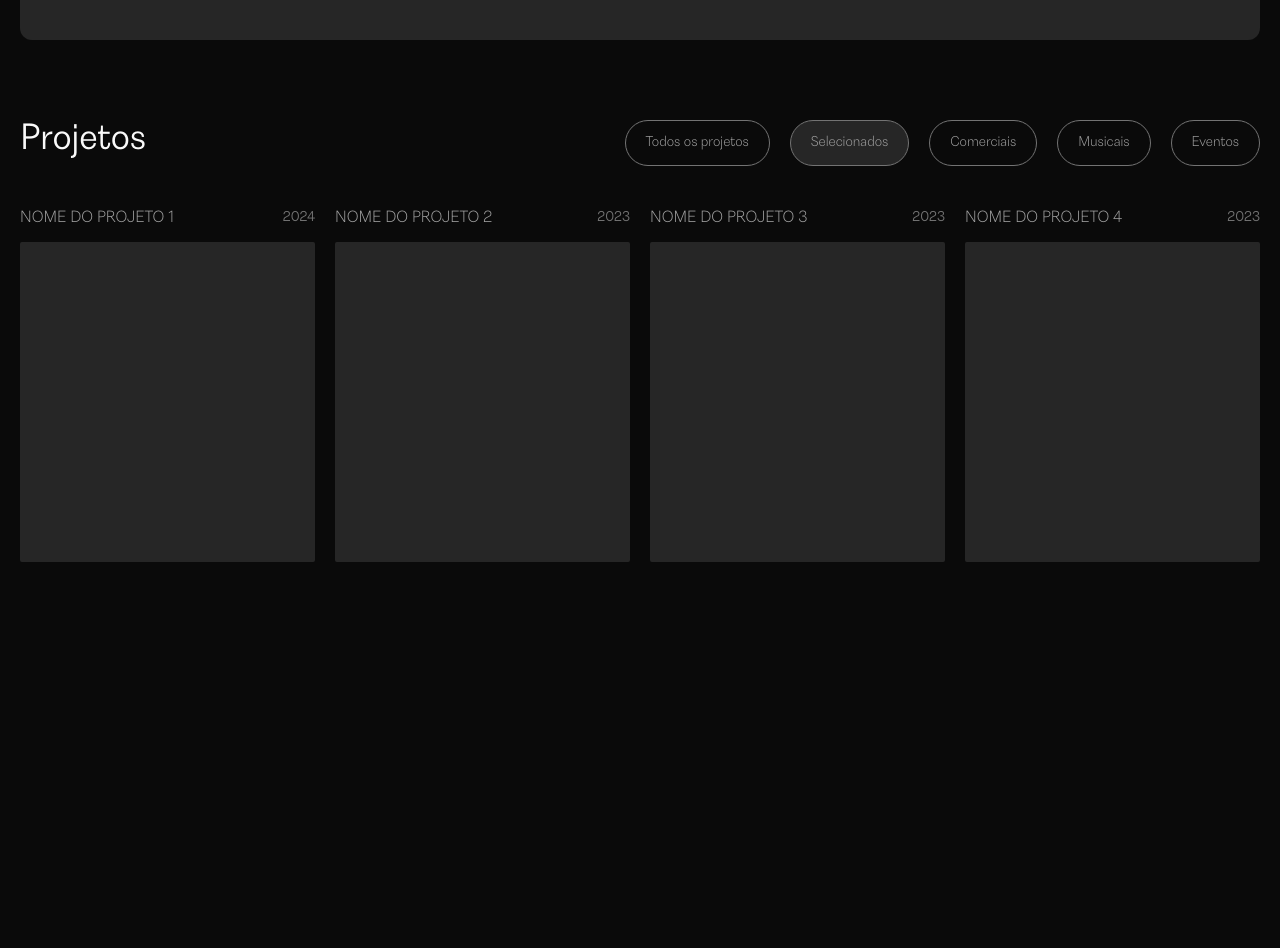
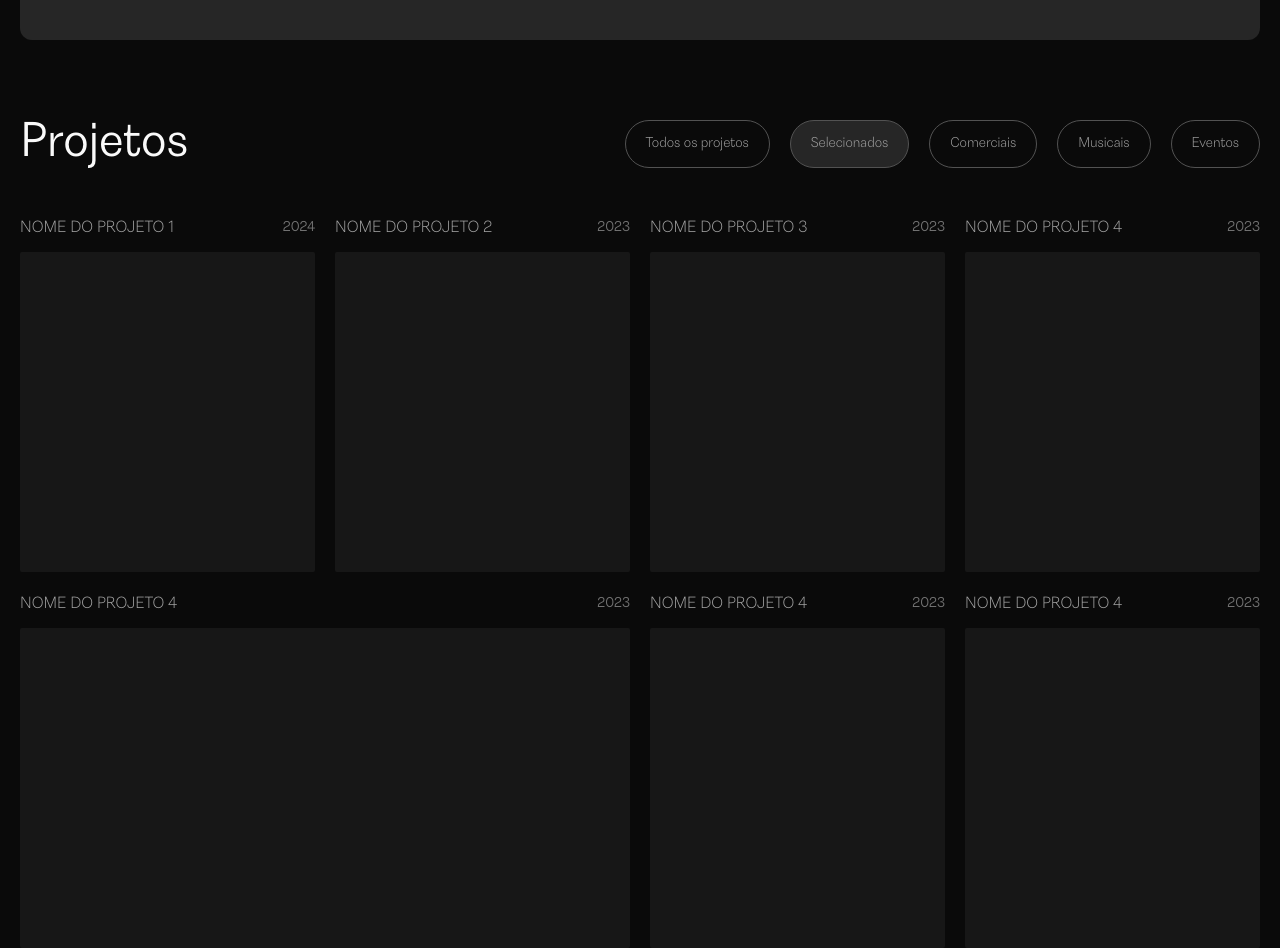
Before and after one commit to albertocolombara/danidocs, a React (Vite) app: page / in a window 1280 px wide. Shown: the part 560-1508 px from the top of the page. Before the commit the page ends 1122 px from the top, so only its background shows below. Built offline with nearby package versions, Linux system fonts and the light colour scheme.

Commit message:
feat: Grid dos projetos

```diff
--- a/index.html
+++ b/index.html
@@ -9,7 +9,7 @@
     <link rel="preconnect" href="https://fonts.gstatic.com" crossorigin>
     <link href="https://fonts.googleapis.com/css2?family=Cormorant:ital,wght@0,300..700;1,300..700&display=swap" rel="stylesheet">
   </head>
-  <body class="bg-neutral-950 text-neutral-50 font-astrid-regular max-w-[1920px] antialiased">
+  <body class="bg-neutral-950 text-neutral-50 font-astrid-regular max-w-[1920px] mx-auto antialiased scroll-smooth">
     <div id="root" class="px-5"></div>
     <script type="module" src="/src/main.jsx"></script>
   </body>
--- a/src/App.jsx
+++ b/src/App.jsx
@@ -10,21 +10,24 @@ const App = () => {
         <h1 className="font-cormorant text-5xl uppercase font-light ">Diretor & Filmmaker</h1>
       </div>
 
-      <div>
-        <div className="mb-10 flex justify-between">
-          <h2 className="text-4xl">Projetos</h2>
+      <div id="projetos">
+        <div className="mb-12 flex justify-between">
+          <h2 className="text-5xl">Projetos</h2>
           <ul className="flex gap-5 text-sm">
-            <li className="border border-neutral-500 flex justify-center items-center rounded-full px-5 py-3 text-neutral-400 font-astrid-light hover:bg-neutral-800">Todos os projetos</li>
-            <li className="border border-neutral-500 bg-neutral-800 flex justify-center items-center rounded-full px-5 py-3 text-neutral-400 font-astrid-light hover:bg-neutral-800">Selecionados</li>
-            <li className="border border-neutral-500 flex justify-center items-center rounded-full px-5 py-3 text-neutral-400 font-astrid-light hover:bg-neutral-800">Comerciais</li>
-            <li className="border border-neutral-500 flex justify-center items-center rounded-full px-5 py-3 text-neutral-400 font-astrid-light hover:bg-neutral-800">Musicais</li>
-            <li className="border border-neutral-500 flex justify-center items-center rounded-full px-5 py-3 text-neutral-400 font-astrid-light hover:bg-neutral-800">Eventos</li>
+            <li className="border border-neutral-600 flex justify-center items-center rounded-full px-5 py-3 text-neutral-400 font-astrid-light hover:bg-neutral-800">Todos os projetos</li>
+            <li className="border border-neutral-600 bg-neutral-800 flex justify-center items-center rounded-full px-5 py-3 text-neutral-400 font-astrid-light hover:bg-neutral-800">Selecionados</li>
+            <li className="border border-neutral-600 flex justify-center items-center rounded-full px-5 py-3 text-neutral-400 font-astrid-light hover:bg-neutral-800">Comerciais</li>
+            <li className="border border-neutral-600 flex justify-center items-center rounded-full px-5 py-3 text-neutral-400 font-astrid-light hover:bg-neutral-800">Musicais</li>
+            <li className="border border-neutral-600 flex justify-center items-center rounded-full px-5 py-3 text-neutral-400 font-astrid-light hover:bg-neutral-800">Eventos</li>
           </ul>
         </div>
         <div className="grid grid-cols-4 gap-5">
           <Projeto titulo={"Nome do projeto 1"} ano={"2024"} />
           <Projeto titulo={"Nome do projeto 2"} ano={"2023"} />
           <Projeto titulo={"Nome do projeto 3"} ano={"2023"} />
+          <Projeto titulo={"Nome do projeto 4"} ano={"2023"} />
+          <Projeto estilo={"col-span-2"} titulo={"Nome do projeto 4"} ano={"2023"} />
+          <Projeto titulo={"Nome do projeto 4"} ano={"2023"} />
           <Projeto titulo={"Nome do projeto 4"} ano={"2023"} />
 
         </div>
--- a/src/components/Header.jsx
+++ b/src/components/Header.jsx
@@ -4,7 +4,7 @@ const Header = () => {
             <span className="font-cormorant uppercase text-4xl">Daniel Docs</span>
             <span className="font-cormorant text-neutral-400">instagram <span className="text-neutral-50">@danidocs</span></span>
             <ul className="flex gap-5 text-neutral-400">
-                <li className=""><a href="/">Projetos</a></li>
+                <li className=""><a href="#projetos">Projetos</a></li>
                 <li className=""><a href="/">Sobre</a></li>
                 <li className=""><a href="/">Contato</a></li>
             </ul>
--- a/src/components/Projeto.jsx
+++ b/src/components/Projeto.jsx
@@ -1,11 +1,11 @@
-const Projeto = ({ titulo, ano }) => {
+const Projeto = ({ estilo, titulo, ano }) => {
     return (
-        <div>
+        <div className={`${estilo}`}>
             <div className="flex justify-between mb-3 text-neutral-400 items-center">
                 <h3 className="uppercase font-astrid-light">{titulo}</h3>
                 <span className="text-sm text-neutral-500">{ano}</span>
             </div>
-            <div className="bg-neutral-800 w-full h-80 rounded-sm">
+            <div className="bg-neutral-900 w-full h-80 rounded-sm">
                 {/* <img url={}></img> */}
             </div>
         </div>
```
